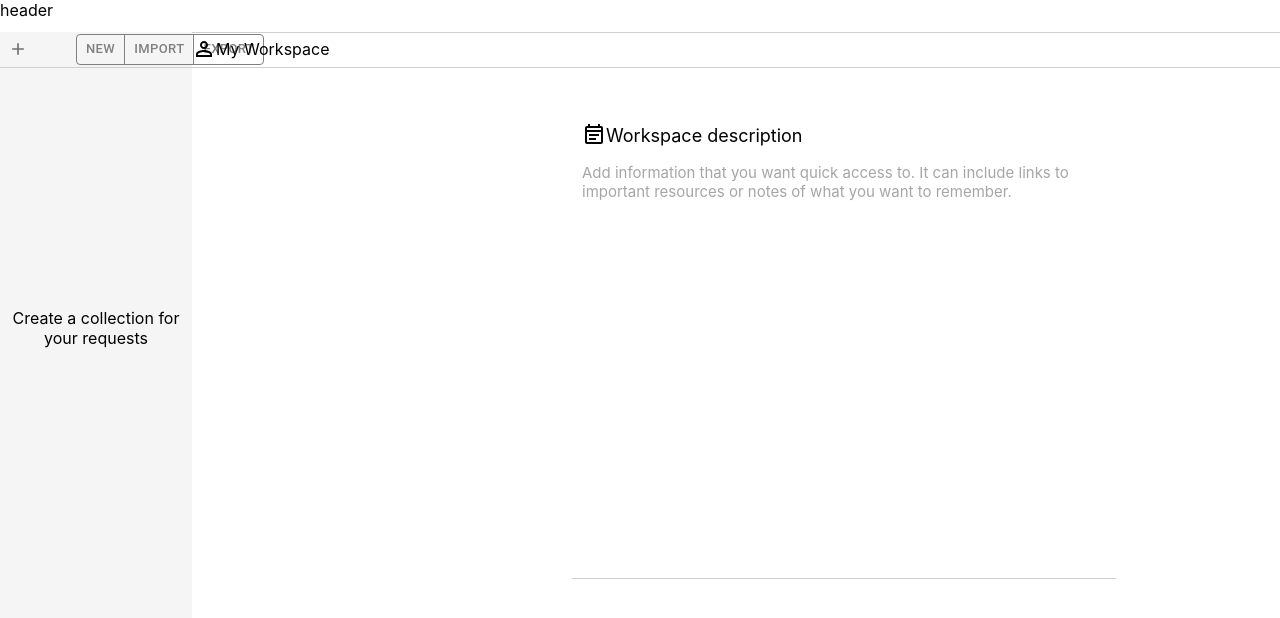
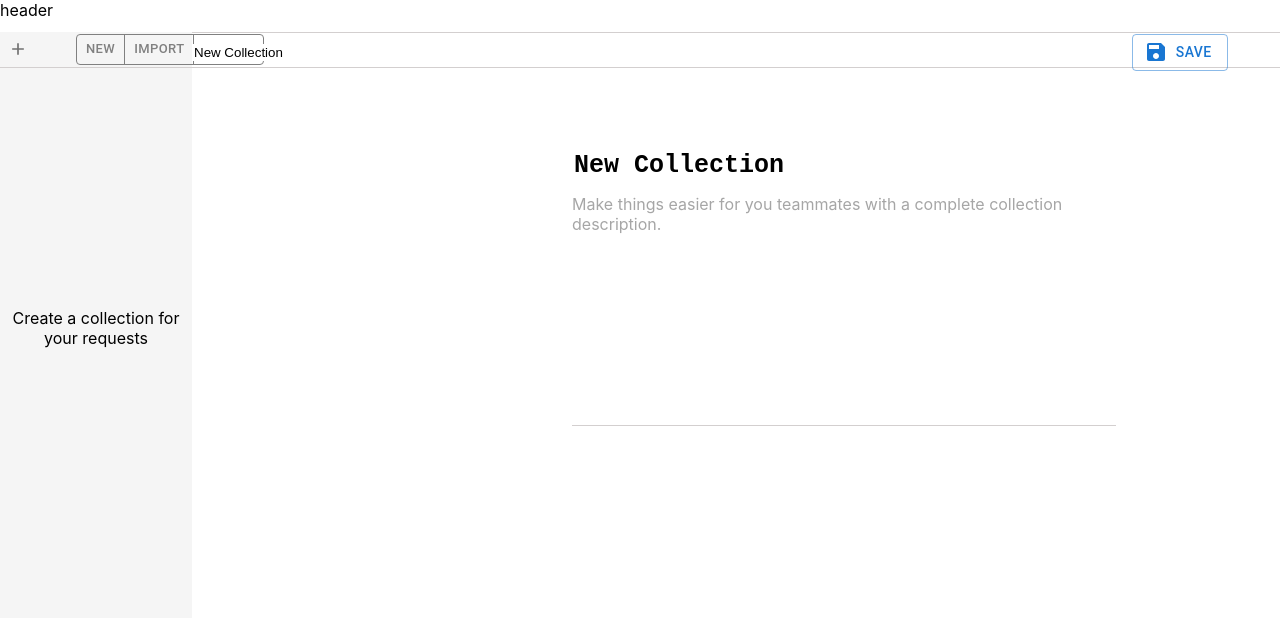
Before and after one commit to heejinkong/postman, a React (Create React App) app: page / in a window 1280 px wide. Shown: the top 618 px of the page. Built offline with nearby package versions, Linux system fonts and the light colour scheme.

Commit message:
ColledtionEditor 생성
ColledtionEditor 생성

```diff
--- a/src/components/Sidebar.jsx
+++ b/src/components/Sidebar.jsx
@@ -7,6 +7,7 @@ import ButtonGroup from '@mui/material/ButtonGroup';
 import Box from '@mui/material/Box';
 import Collection from '../pages/Collection';
 import { Link, Route, Routes } from 'react-router-dom';
+
 
 export default function Sidebar() {
   const [collections, setCollections] = useState([]);
--- /dev/null
+++ b/src/pages/CollectionEditor.jsx
@@ -0,0 +1,71 @@
+import React, { useState } from 'react';
+import '../style/collectioneditor.scss';
+import { Button } from '@mui/material';
+import SaveIcon from '@mui/icons-material/Save';
+
+
+export default function CollectionEditor() {
+  const [collectionName, setCollectionName] = useState('New Collection');
+  const [isEditingDescription, setEditingDescription] = useState(false);
+  const [descriptionText, setDescriptionText] = useState('');
+
+  const handleNameChange = (e) => {
+    setCollectionName(e.target.value);
+  };
+
+  const handleDescriptionChange = (e) => {
+    setDescriptionText(e.target.value);
+  };
+
+  const handleDescriptionBlur = () => {
+    setEditingDescription(false);
+  };
+  const handleNotesClick = () => {
+    setEditingDescription(true);
+  };
+
+  return (
+    <div>
+      <div className='collection_editor_container'>
+        <div className='collection_path_container'>
+            <div className='collection_path_title'>
+                <input
+                type='text'
+                value={collectionName}
+                onChange={handleNameChange}
+          />
+             </div>
+             <div className='collection_save_container'>
+                <div className='collection_save_btn'>
+                <Button variant='outlined' startIcon={<SaveIcon />} size='big'>
+            Save
+          </Button>
+                </div>
+
+             </div>
+         </div>
+        <div className='collection_description'>
+          <div className='collection_title'>
+            <textarea
+              value={collectionName}
+              onChange={handleNameChange}
+              style={{ fontWeight: 'bold' }}
+            ></textarea>
+          </div>
+          <div className='collection_description_notes' onClick={handleNotesClick}>
+            {isEditingDescription ? (
+              <textarea
+                value={descriptionText}
+                onChange={handleDescriptionChange}
+                onBlur={handleDescriptionBlur}
+                autoFocus
+              />
+            ) : (
+              <span>{descriptionText || 'Make things easier for you teammates with a complete collection description.'}</span>
+            )}
+          </div>
+        </div>
+      </div>
+    </div>
+  );
+}
--- a/src/pages/Main.jsx
+++ b/src/pages/Main.jsx
@@ -1,9 +1,8 @@
 import React from 'react';
 import '../style/main.scss';
-// import { Link, Routes, Route } from 'react-router-dom';
 import Sidebar from '../components/Sidebar';
 import Workspace from './Workspace';
-// import Params from '../components/Params';
+import CollectionEditor from './CollectionEditor';
 
 
 export default function Main() {
@@ -19,7 +18,8 @@ export default function Main() {
          <div className="response">
           <Response/>
          </div>  */}
-         <Workspace/>
+         {/* <Workspace/> */}
+         <CollectionEditor/>
       </div>
     </section>
   );
--- a/src/pages/Workspace.jsx
+++ b/src/pages/Workspace.jsx
@@ -9,10 +9,10 @@ export default function Workspace() {
 
   const handleDescriptionClick = () => {
     setEditingDescription(true);
-  };
+  }
 
-  const handleDescriptionChange = (event) => {
-    setDescriptionText(event.target.value);
+  const handleDescriptionChange = (e) => {
+    setDescriptionText(e.target.value);
   };
 
   const handleDescriptionBlur = () => {
--- /dev/null
+++ b/src/style/collectioneditor.scss
@@ -0,0 +1,104 @@
+.collection_editor_container {
+    position: absolute;
+    height: 100%;
+    width: 100%;
+
+    .collection_path_container {
+      position: relative;
+      display: flex;
+      height: 4.5%;
+      align-items: center;
+      border-bottom: 1px solid #d3cfcf;
+
+      .collection_path_title {
+        position: relative;
+        width: 85%;
+        height: 100%;
+
+
+
+        input {
+            padding: 2px 10; /* Added padding for vertical alignment */
+            margin-top: 12px;
+            border: none;
+            outline-color: rgb(9, 123, 237);
+        }
+      }
+
+      .collection_save_container {
+        position: relative;
+        width: 15%;
+        height: 100%;
+
+        .collection_save_btn {
+            position: relative;
+            width: 40%;
+            height: 100%;
+            padding-top: 2px;
+            padding-left: 15px;
+
+        }
+      }
+    }
+
+    .collection_description {
+      position: relative;
+      width: 50%;
+      height: 40%;
+      margin-top: 50px;
+      margin-left: 380px;
+      border-bottom: 1px solid #d3cfcf;
+
+      .collection_title {
+        position: relative;
+        display: flex;
+        width: 100%;
+        height: 15%;
+        align-items: center;
+        top: 25px;
+        font-size: 18px;
+
+
+
+        textarea {
+          width: 98%;
+          height: 65%;
+          resize: none;
+          background-color: transparent;
+          color: #000;
+          align-items: center;
+          font-size: 25px;
+          border: none;
+          outline-color: rgb(9, 123, 237);
+        }
+      }
+
+      .collection_description_notes {
+        position: relative;
+        width: 100%;
+        height: 60%;
+        display: flex;
+        text-align: left;
+        color: #A6A6A6;
+        margin-top: 30px;
+
+
+
+        textarea {
+          width: 100%;
+          height: 100%;
+          resize: none;
+          background-color: transparent;
+          color: #000;
+          align-items: center;
+          font-size: 18px;
+          border: none;
+          outline-color: rgb(9, 123, 237);
+        }
+      }
+
+
+
+    }
+
+  }
```
